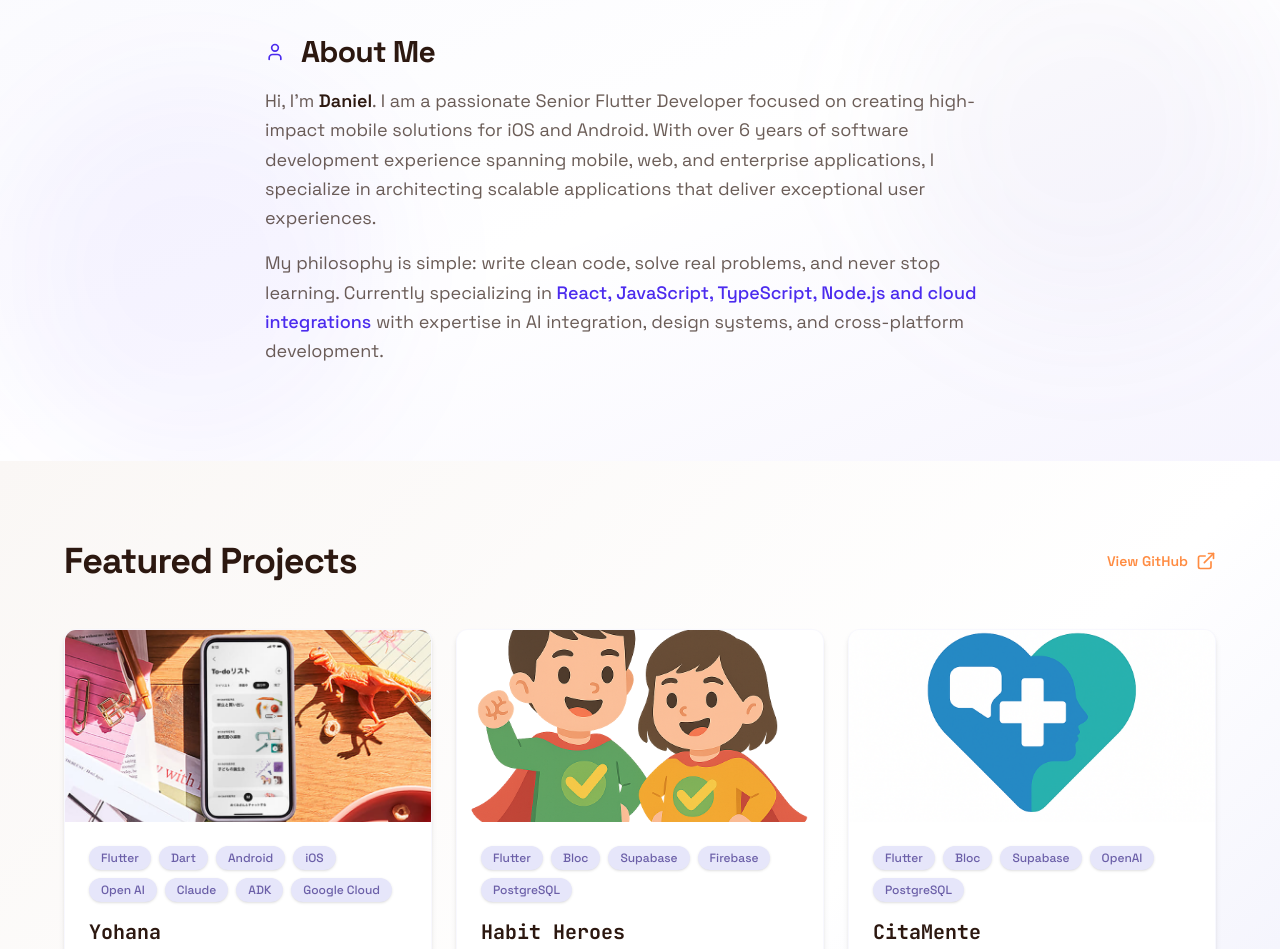
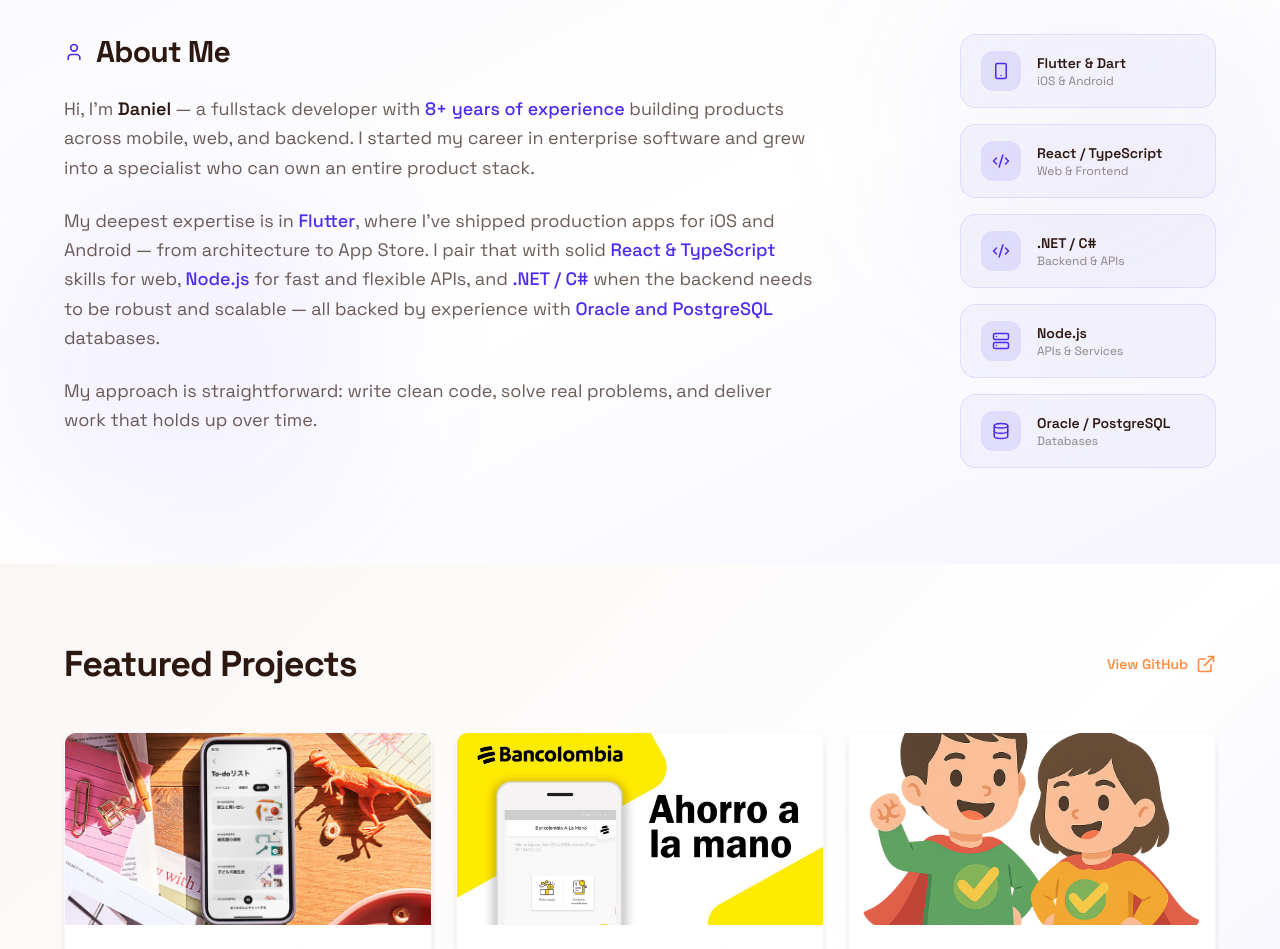
Before and after one commit to Spiro94/daniel-villamizar, a React (Vite) app: page / in a window 1280 px wide. Shown: the part 920-1869 px from the top of the page. Built offline with nearby package versions, Linux system fonts and the light colour scheme.

Commit message:
feat: update AboutMeSection and MainSection with enhanced skills and experience descriptions; add new project details in projects utility

```diff
--- a/src/components/AboutMeSection.tsx
+++ b/src/components/AboutMeSection.tsx
@@ -1,4 +1,12 @@
-import { User } from 'lucide-react'
+import { Code2, Database, Server, Smartphone, User } from 'lucide-react'
+
+const skills = [
+    { icon: Smartphone, label: 'Flutter & Dart', detail: 'iOS & Android' },
+    { icon: Code2, label: 'React / TypeScript', detail: 'Web & Frontend' },
+    { icon: Code2, label: '.NET / C#', detail: 'Backend & APIs' },
+    { icon: Server, label: 'Node.js', detail: 'APIs & Services' },
+    { icon: Database, label: 'Oracle / PostgreSQL', detail: 'Databases' },
+]
 
 export default function AboutMeSection() {
     return (
@@ -8,18 +16,37 @@ export default function AboutMeSection() {
             <div className="absolute top-0 right-0 w-96 h-96 bg-lavender/5 rounded-full blur-3xl pointer-events-none"></div>
             <div className="absolute bottom-0 left-0 w-96 h-96 bg-primary/5 rounded-full blur-3xl pointer-events-none"></div>
 
-            <div className="max-w-6xl mx-auto flex flex-col lg:flex-row items-center justify-center gap-8 lg:gap-12 relative z-10">
-                <div className='flex flex-col gap-4 text-center lg:text-left'>
-                    <div className='inline-flex items-center gap-4 justify-center lg:justify-start'>
+            <div className="max-w-6xl mx-auto flex flex-col lg:flex-row items-start justify-center gap-12 lg:gap-20 relative z-10">
+                {/* Text */}
+                <div className='flex flex-col gap-6 text-center lg:text-left lg:flex-1'>
+                    <div className='inline-flex items-center gap-3 justify-center lg:justify-start'>
                         <User size={20} className="text-primary" />
-                        <h1 className="text-2xl sm:text-3xl font-bold text-chocolate tracking-tight">About Me</h1>
+                        <h2 className="text-2xl sm:text-3xl font-bold text-chocolate tracking-tight">About Me</h2>
                     </div>
                     <p className='text-chocolate/70 max-w-prose text-base sm:text-lg leading-relaxed'>
-                        Hi, I'm <strong className="text-chocolate font-semibold">Daniel</strong>. I am a passionate Senior Flutter Developer focused on creating high-impact mobile solutions for iOS and Android. With over 6 years of software development experience spanning mobile, web, and enterprise applications, I specialize in architecting scalable applications that deliver exceptional user experiences.
+                        Hi, I'm <strong className="text-chocolate font-semibold">Daniel</strong> — a fullstack developer with <span className="text-primary font-medium">8+ years of experience</span> building products across mobile, web, and backend. I started my career in enterprise software and grew into a specialist who can own an entire product stack.
                     </p>
                     <p className='text-chocolate/70 max-w-prose text-base sm:text-lg leading-relaxed'>
-                        My philosophy is simple: write clean code, solve real problems, and never stop learning. Currently specializing in <span className="text-primary font-medium">React, JavaScript, TypeScript, Node.js and cloud integrations</span> with expertise in AI integration, design systems, and cross-platform development.
+                        My deepest expertise is in <span className="text-primary font-medium">Flutter</span>, where I've shipped production apps for iOS and Android — from architecture to App Store. I pair that with solid <span className="text-primary font-medium">React & TypeScript</span> skills for web, <span className="text-primary font-medium">Node.js</span> for fast and flexible APIs, and <span className="text-primary font-medium">.NET / C#</span> when the backend needs to be robust and scalable — all backed by experience with <span className="text-primary font-medium">Oracle and PostgreSQL</span> databases.
                     </p>
+                    <p className='text-chocolate/70 max-w-prose text-base sm:text-lg leading-relaxed'>
+                        My approach is straightforward: write clean code, solve real problems, and deliver work that holds up over time.
+                    </p>
+                </div>
+
+                {/* Skill cards */}
+                <div className='flex flex-col gap-4 w-full lg:w-auto lg:min-w-64'>
+                    {skills.map(({ icon: Icon, label, detail }) => (
+                        <div key={label} className='flex items-center gap-4 px-5 py-4 rounded-2xl bg-lavender-soft/40 border border-primary/10 hover:border-primary/30 transition-colors'>
+                            <div className='flex items-center justify-center w-10 h-10 rounded-xl bg-primary/10 shrink-0'>
+                                <Icon size={18} className='text-primary' />
+                            </div>
+                            <div className='text-left'>
+                                <p className='font-semibold text-chocolate text-sm'>{label}</p>
+                                <p className='text-chocolate/50 text-xs'>{detail}</p>
+                            </div>
+                        </div>
+                    ))}
                 </div>
             </div>
         </section>
--- a/src/components/MainSection.tsx
+++ b/src/components/MainSection.tsx
@@ -26,7 +26,7 @@ export default function MainSection() {
                                 <span className="bg-linear-to-r from-primary via-lavender to-primary bg-clip-text text-transparent">Villamizar</span>
                             </h1>
                             <p className="max-w-xl mx-auto lg:mx-0 text-base sm:text-lg lg:text-xl text-chocolate/80 font-medium leading-relaxed">
-                                Senior Flutter Developer crafting exceptional mobile experiences for iOS and Android with 6+ years of expertise in scalable architecture and AI integration.
+                                Fullstack Developer with 8+ years of experience. Extensive Flutter expertise for iOS and Android, strong React/TypeScript skills, and .NET backend experience — building scalable products from mobile to web.
                             </p>
                         </div>
 
--- a/src/utils/projects.tsx
+++ b/src/utils/projects.tsx
@@ -14,10 +14,16 @@ interface Project {
 
 const PROJECTS: Project[] = [
     {
-        name: "Yohana",
+        name: "Yohana (Panasonic)",
         thumbnail: Yohana,
         technologies: ["Flutter", "Dart", "Android", "iOS", "Open AI", "Claude", "ADK", "Google Cloud"],
         description: "Next-generation family concierge service app that supports busy families with a dedicated team of professionals, helping manage daily to-dos from meal planning to travel arrangements"
+    },
+    {
+        name: "Ahorro a la Mano (Bancolombia)",
+        thumbnail: AhorroALaMano,
+        technologies: ["Flutter", "Dart", "Firebase", "iOS", "Android"],
+        description: "Bancolombia's mobile-first low-amount savings account app with no maintenance fees, enabling users to manage finances, pay bills, transfer money, and receive salary deposits entirely from their phone"
     },
     {
         name: "Habit Heroes",
@@ -36,12 +42,6 @@ const PROJECTS: Project[] = [
         thumbnail: Leal,
         technologies: ["Flutter", "Dart", "Firebase", "iOS", "Android"],
         description: "Loyalty rewards platform where users earn points and cashback from purchases at physical stores, redeemable for prizes and discounts"
-    },
-    {
-        name: "Ahorro a la Mano",
-        thumbnail: AhorroALaMano,
-        technologies: ["Flutter", "Dart", "Firebase", "iOS", "Android"],
-        description: "Bancolombia's mobile-first low-amount savings account app with no maintenance fees, enabling users to manage finances, pay bills, transfer money, and receive salary deposits entirely from their phone"
     }
 ];
 
```
